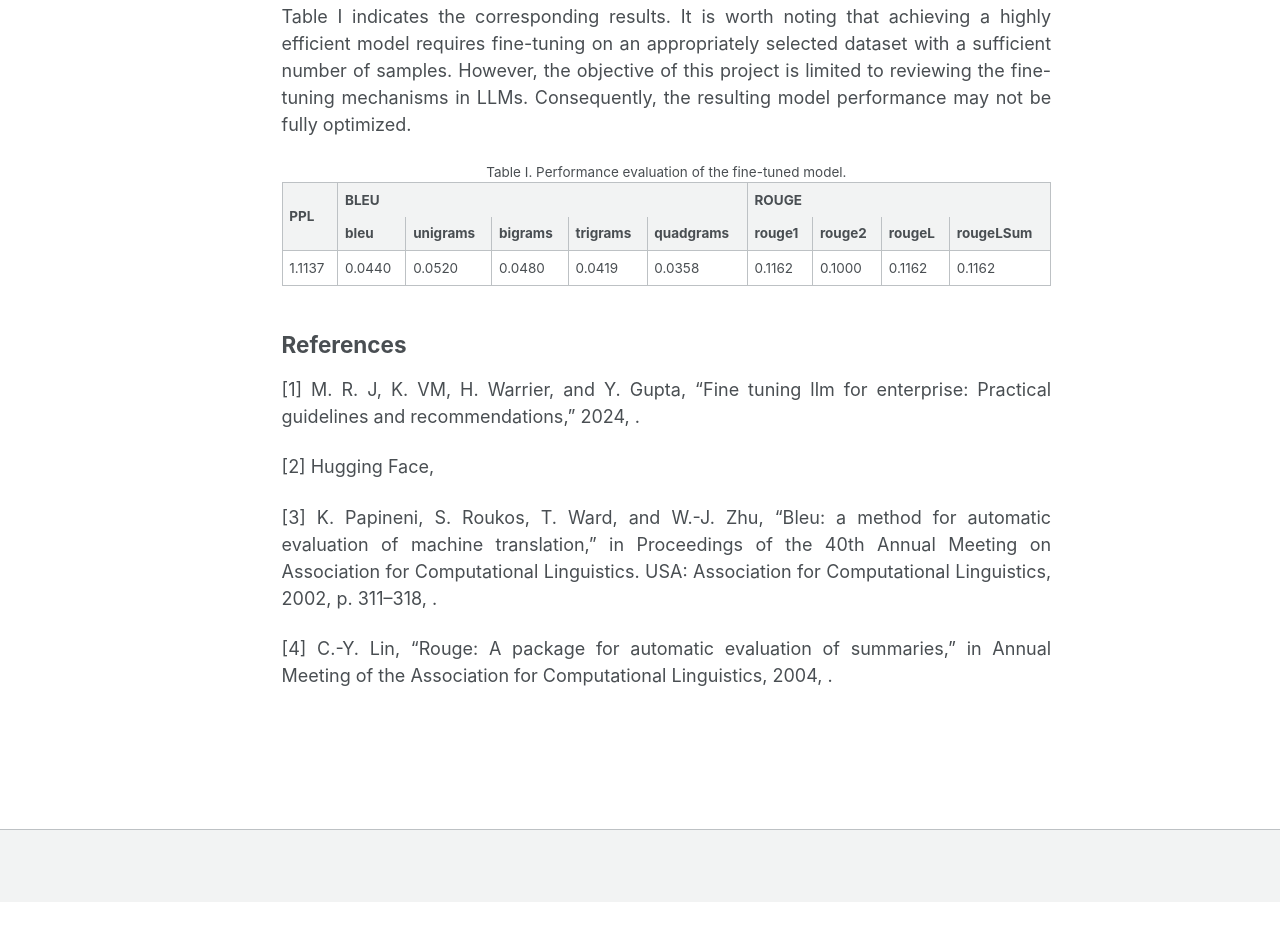
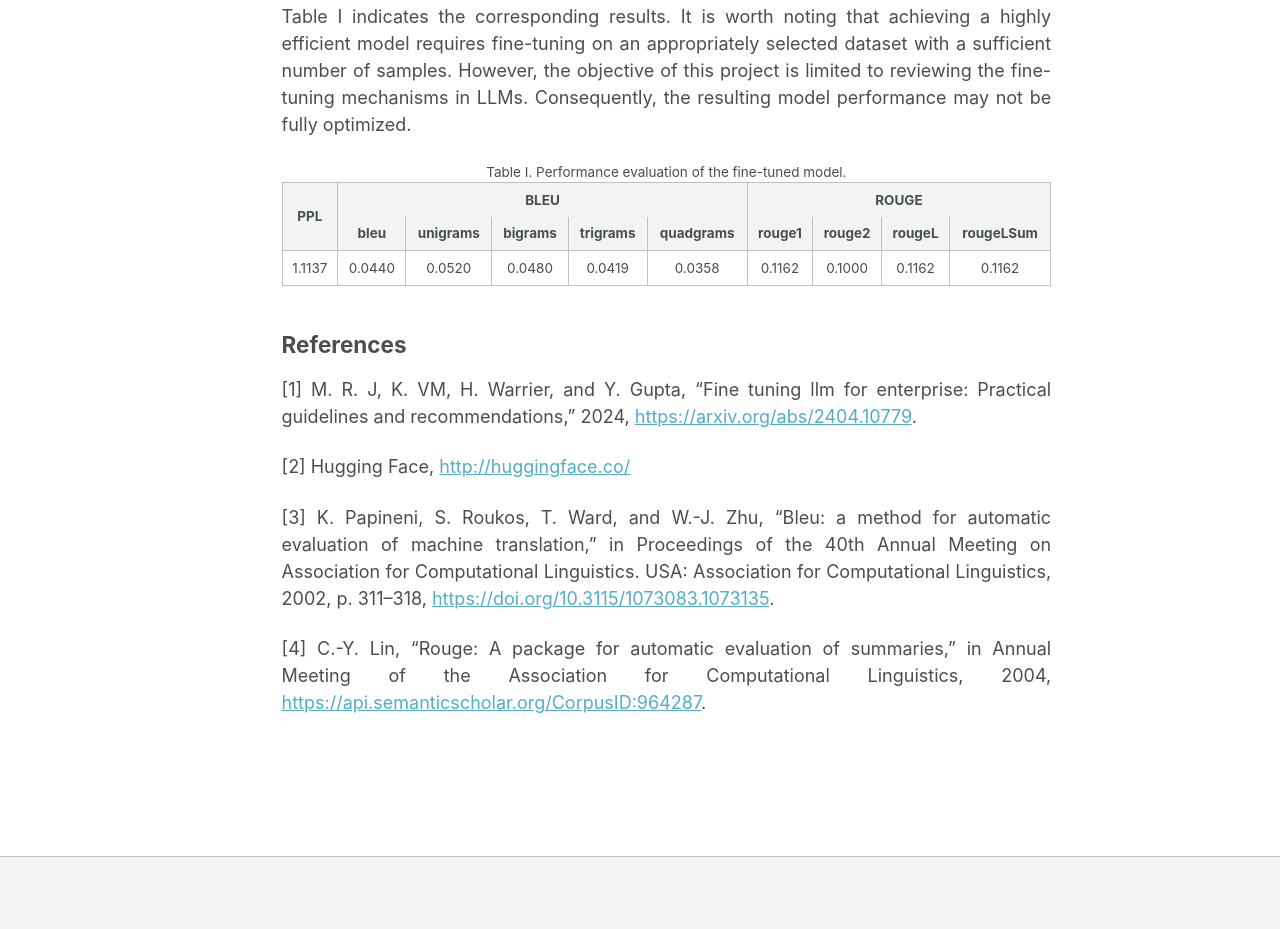
Before and after one commit to foroughshirinabkenar/mysite, a plain HTML site: page pages/llm_tutorial/fine_tuning.html in a window 1280 px wide. Shown: the part 3257-4186 px from the top of the page. Before the commit the page ends 4159 px from the top, so only its background shows below. Drawn offline with nearby package versions, Linux system fonts and the light colour scheme; some packages are replaced by stand-ins of ours.

Commit message:
Update fine_tuning.html

```diff
--- a/pages/llm_tutorial/fine_tuning.html
+++ b/pages/llm_tutorial/fine_tuning.html
@@ -369,73 +369,56 @@
                           <caption>Table I. Performance evaluation of the fine-tuned model.</caption>
                           <thead>
                             <tr>
-                              <th rowspan="2" scope="col">PPL</th>
-                              <th colspan="5" scope="colgroup">BLEU</th>
-                              <th colspan="4" scope="colgroup">ROUGE</th>
+                              <th style="text-align: center; vertical-align: middle;" rowspan="2" scope="col">PPL</th>
+                              <th style="text-align: center; vertical-align: middle;" colspan="5" scope="colgroup">BLEU</th>
+                              <th style="text-align: center; vertical-align: middle;" colspan="4" scope="colgroup">ROUGE</th>
                             </tr>
                             <tr>
-                              <th scope="col">bleu</th>
-                              <th scope="col">unigrams</th>
-                              <th scope="col">bigrams</th>
-                              <th scope="col">trigrams</th>
-                              <th scope="col">quadgrams</th>
-                              <th scope="col">rouge1</th>
-                              <th scope="col">rouge2</th>
-                              <th scope="col">rougeL</th>
-                              <th scope="col">rougeLSum</th>
+                              <th style="text-align: center; vertical-align: middle;" scope="col">bleu</th>
+                              <th style="text-align: center; vertical-align: middle;" scope="col">unigrams</th>
+                              <th style="text-align: center; vertical-align: middle;" scope="col">bigrams</th>
+                              <th style="text-align: center; vertical-align: middle;" scope="col">trigrams</th>
+                              <th style="text-align: center; vertical-align: middle;" scope="col">quadgrams</th>
+                              <th style="text-align: center; vertical-align: middle;" scope="col">rouge1</th>
+                              <th style="text-align: center; vertical-align: middle;" scope="col">rouge2</th>
+                              <th style="text-align: center; vertical-align: middle;" scope="col">rougeL</th>
+                              <th style="text-align: center; vertical-align: middle;" scope="col">rougeLSum</th>
                             </tr>
                           </thead>
                           <tbody>
                             <tr>
-                              <td>1.1137</td>
-                              <td>0.0440</td>
-                              <td>0.0520</td>
-                              <td>0.0480</td>
-                              <td>0.0419</td>
-                              <td>0.0358</td>
-                              <td>0.1162</td>
-                              <td>0.1000</td>
-                              <td>0.1162</td>
-                              <td>0.1162</td>
+                              <td style="text-align: center; vertical-align: middle;">1.1137</td>
+                              <td style="text-align: center; vertical-align: middle;">0.0440</td>
+                              <td style="text-align: center; vertical-align: middle;">0.0520</td>
+                              <td style="text-align: center; vertical-align: middle;">0.0480</td>
+                              <td style="text-align: center; vertical-align: middle;">0.0419</td>
+                              <td style="text-align: center; vertical-align: middle;">0.0358</td>
+                              <td style="text-align: center; vertical-align: middle;">0.1162</td>
+                              <td style="text-align: center; vertical-align: middle;">0.1000</td>
+                              <td style="text-align: center; vertical-align: middle;">0.1162</td>
+                              <td style="text-align: center; vertical-align: middle;">0.1162</td>
                             </tr>
                           </tbody>
                         </table>
                       </div>
-<!--                         <table>
-                          <caption>Table I. Performance evaluation of the fine-tuned model</caption>
-                          <thead>
-                            <tr>
-                              <th style="text-align: center; vertical-align: middle;">Perplexity</th>
-                              <th style="text-align: center; vertical-align: middle;">Cross-Entropy Loss</th>
-                              <th style="text-align: center; vertical-align: middle;">Accuracy (%)</th>
-                            </tr>
-                          </thead>
-                          <tbody>
-                            <tr>
-                              <td style="text-align: center; vertical-align: middle;">0.2245</td>
-                              <td style="text-align: center; vertical-align: middle;">1.25</td>
-                              <td style="text-align: center; vertical-align: middle;">100</td>
-                            </tr>
-                          </tbody>
-                        </table> -->
 
                       <h2>References</h2>
                       <p align="justify">
                         [1] M. R. J, K. VM, H. Warrier, and Y. Gupta, “Fine tuning llm for enterprise: Practical guidelines and
-                            recommendations,” 2024, <a href="https://arxiv.org/abs/2404.10779" target="_blank"></a>.
+                            recommendations,” 2024, <a href="https://arxiv.org/abs/2404.10779" target="_blank">https://arxiv.org/abs/2404.10779</a>.
                       </p>
                       <p align="justify">
-                        [2] Hugging Face, <a href="http://huggingface.co/" target="_blank"></a>
+                        [2] Hugging Face, <a href="http://huggingface.co/" target="_blank">http://huggingface.co/</a>
                       </p>
                       <p align="justify">
                         [3] K. Papineni, S. Roukos, T. Ward, and W.-J. Zhu, “Bleu: a method for automatic evaluation of
                             machine translation,” in Proceedings of the 40th Annual Meeting on Association for Computational
                             Linguistics. USA: Association for Computational Linguistics, 2002, p. 311–318,
-                            <a href="https://doi.org/10.3115/1073083.1073135" target="_blank"></a>.
+                            <a href="https://doi.org/10.3115/1073083.1073135" target="_blank">https://doi.org/10.3115/1073083.1073135</a>.
                       </p>
                       <p align="justify">
                         [4] C.-Y. Lin, “Rouge: A package for automatic evaluation of summaries,” in Annual Meeting of the Association for
-                            Computational Linguistics, 2004, <a href="https://api.semanticscholar.org/CorpusID:964287" target="_blank"></a>.
+                            Computational Linguistics, 2004, <a href="https://api.semanticscholar.org/CorpusID:964287" target="_blank">https://api.semanticscholar.org/CorpusID:964287</a>.
                       </p>
                     </header>
                     <section class="page__content" itemprop="text">
```
